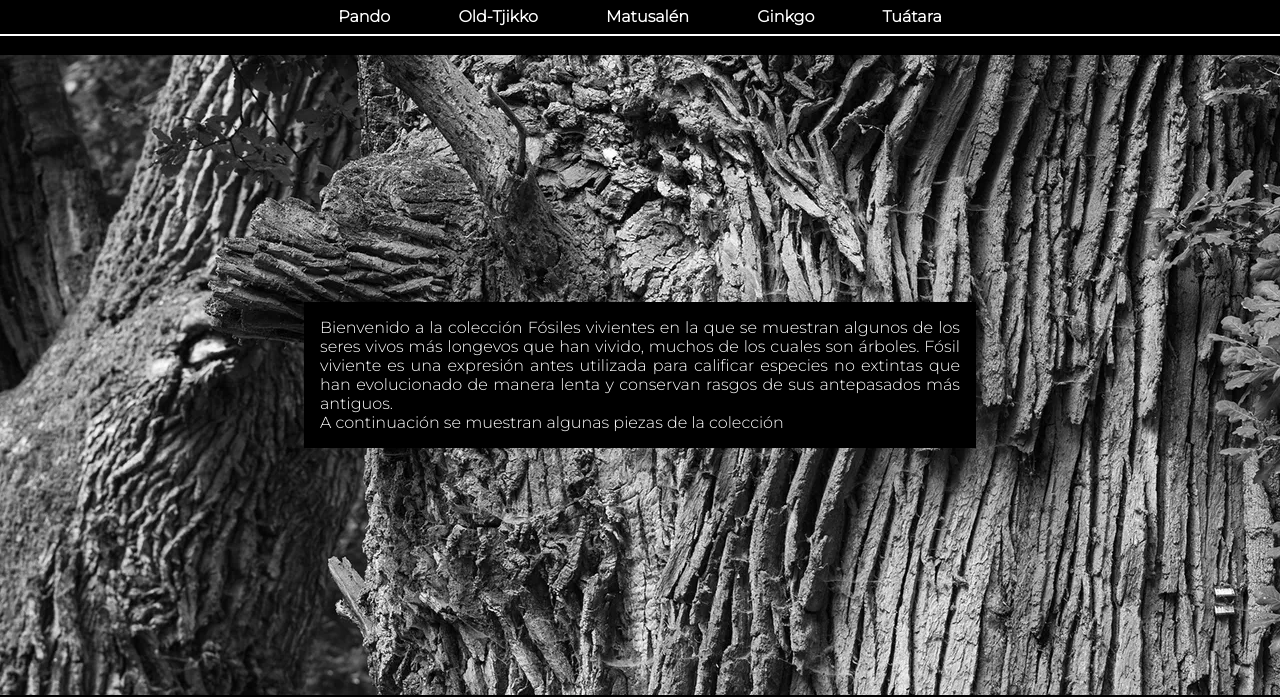
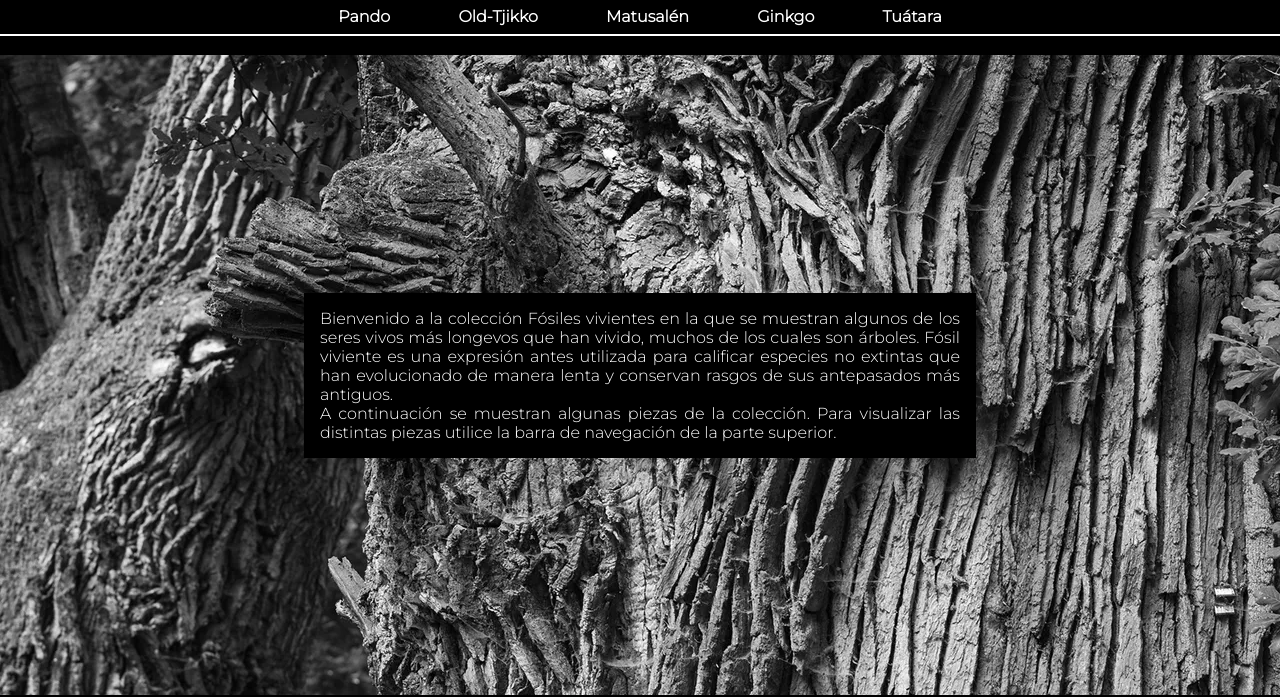
Before and after one commit to mariamqco/interactive-museum, a plain HTML site: page index.html in a window 1280 px wide. Shown: the part 105-802 px from the top of the page. Drawn offline with nearby package versions, Linux system fonts and the light colour scheme.

Commit message:
Welcome message edition

```diff
--- a/index.html
+++ b/index.html
@@ -37,7 +37,7 @@
         <section class="welcome-container">
             <div id="welcome-text-container">
                 <p>Bienvenido a la colección Fósiles vivientes en la que se muestran algunos de los seres vivos más longevos que han vivido, muchos de los cuales son árboles. Fósil viviente es una expresión antes utilizada para calificar especies no extintas que han evolucionado de manera lenta y conservan rasgos de sus antepasados más antiguos.</p>
-                <p>A continuación se muestran algunas piezas de la colección</p>
+                <p>A continuación se muestran algunas piezas de la colección. Para visualizar las distintas piezas utilice la barra de navegación de la parte superior.</p>
             </div>
         </section>
         <section  class="piece-container" id="piece1">
```
